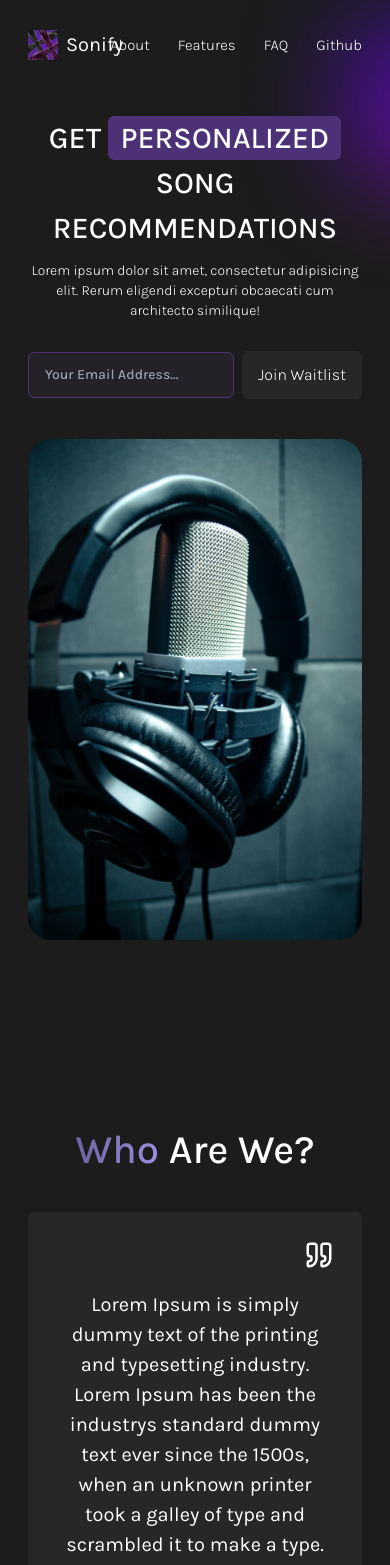
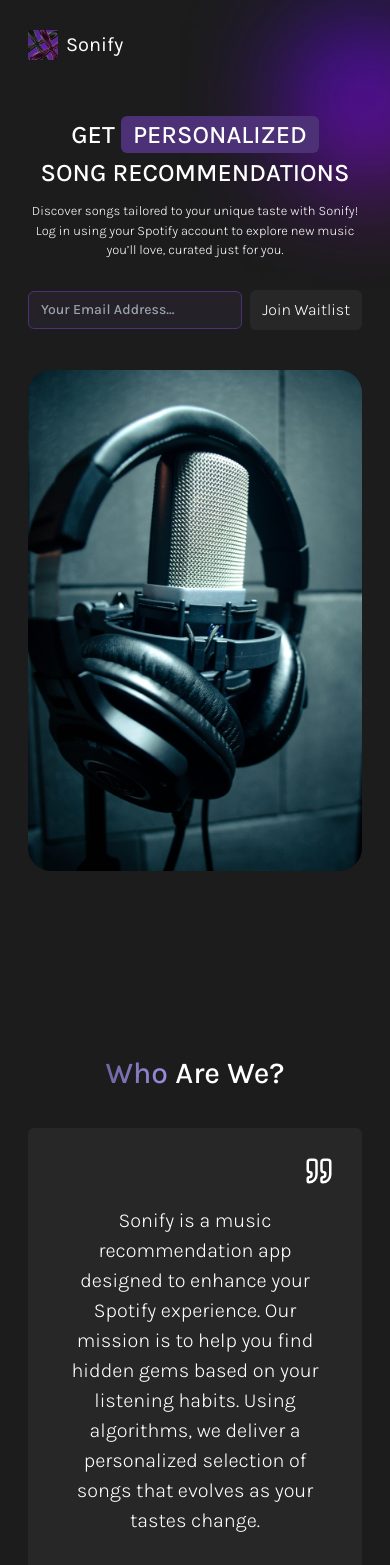
Before and after one commit to vivianzhou1288/sonify, a Next.js app: page / in a window 390 px wide. Shown: the top 1565 px of the page. Built offline with nearby package versions, Linux system fonts and the light colour scheme.

Commit message:
Make responsive

```diff
--- a/app/layout.js
+++ b/app/layout.js
@@ -4,7 +4,7 @@
 const karla = Karla({ subsets: ["latin"] });
 
 export const metadata = {
-  title: "Create Next App",
+  title: "Sonify",
   description: "Generated by create next app",
 };
 
--- a/app/page.js
+++ b/app/page.js
@@ -12,7 +12,11 @@
   return (
     <div className=" w-full overflow-hidden">
       <div className="relative max-w-[1280px] mx-auto px-7 sm:px-14">
-        <Image className="absolute right-[-220px] z-[-10]" src={Blur1} alt="" />
+        <Image
+          className="absolute right-[-160px] sm:right-[-220px] z-[-10]"
+          src={Blur1}
+          alt=""
+        />
         <Header />
         <Hero />
         <About />
--- a/components/About.jsx
+++ b/components/About.jsx
@@ -4,17 +4,16 @@
 const About = () => {
   return (
     <div className="py-40 text-center mt-5" id="about">
-      <h1 className="text-[40px] mb-8 font-medium">
+      <h1 className="text-[30px] sm:text-[40px] mb-8 font-medium">
         <span className="gradient">Who</span> Are We?
       </h1>
       <div className="bg-[#272728] flex flex-col py-7 px-7 rounded-md pb-16">
         <Quote className="self-end mb-5" size={30} />
-        <p className="text-[20px] md:text-[24px]">
-          Lorem Ipsum is simply dummy text of the printing and typesetting
-          industry. Lorem Ipsum has been the industrys standard dummy text ever
-          since the 1500s, when an unknown printer took a galley of type and
-          scrambled it to make a type. Lorem ipsum dolor sit amet the
-          consectetur adipisicing industrys consectetur.
+        <p className="text-[20px] md:text-[24px] font-light">
+          Sonify is a music recommendation app designed to enhance your Spotify
+          experience. Our mission is to help you find hidden gems based on your
+          listening habits. Using algorithms, we deliver a personalized
+          selection of songs that evolves as your tastes change.
         </p>
       </div>
     </div>
--- a/components/Faq.jsx
+++ b/components/Faq.jsx
@@ -18,7 +18,7 @@
 
   return (
     <div className="pb-40 text-center max-w-[900px] mx-auto mt-5" id="faq">
-      <h1 className="text-[40px] mb-8 font-medium">
+      <h1 className="text-[30px] sm:text-[40px] mb-8 font-medium">
         Frequently Asked Questions
       </h1>
       <div className="text-left">
--- a/components/Features.jsx
+++ b/components/Features.jsx
@@ -5,7 +5,7 @@
 const Features = () => {
   return (
     <div className="pb-40 text-center mt-5" id="features">
-      <h1 className="text-[40px] mb-8 font-medium">
+      <h1 className="text-[30px] sm:text-[40px] mb-8 font-medium">
         Elevate Your Playlist <span className="gradient">Using Sonify</span>
       </h1>
       <div className="flex flex-col md:flex-row gap-5 justify-center md:justify-around max-w-[1200px] mx-auto">
@@ -16,7 +16,7 @@
               Listening History
             </p>
             <p className="text-[16px] font-light leading-7">
-              Lorem ipsum dolor sit amet, consectetur adipiscing elit.
+              Get song suggestions based on your spotify listening history.
             </p>
           </div>
         </div>
@@ -24,21 +24,19 @@
           <div className="card-bg p-6 text-left">
             <Image src={mic} alt="Microphone" width={30} height={30} />
             <p className="pt-7 mb-2 text-[20px] font-medium">
-              Listening History
+              Fresh Discoveries
             </p>
             <p className="text-[16px] font-light leading-7">
-              Lorem ipsum dolor sit amet, consectetur adipiscing elit.
+              Get fresh song recommendations tailored to your taste.
             </p>
           </div>
         </div>
         <div className="relative w-full md:w-[240px] rounded-[20px] overflow-hidden">
           <div className="card-bg p-6 text-left">
             <Image src={mic} alt="Microphone" width={30} height={30} />
-            <p className="pt-7 mb-2 text-[20px] font-medium">
-              Listening History
-            </p>
+            <p className="pt-7 mb-2 text-[20px] font-medium">Quick Adds</p>
             <p className="text-[16px] font-light leading-7 pb-3">
-              Lorem ipsum dolor sit amet, consectetur adipiscing elit.
+              Easily add new favorite songs directly to your playlist.
             </p>
           </div>
         </div>
--- a/components/Footer.jsx
+++ b/components/Footer.jsx
@@ -4,13 +4,13 @@
   return (
     <div className="footer pt-6 pb-10 flex justify-between">
       <div className="flex gap-5">
-        <a className="text-[15px] font-light" href="#">
+        <a className="text-[15px] font-light" href="#about">
           About
         </a>
-        <a className="text-[15px] font-light" href="#">
+        <a className="text-[15px] font-light" href="#features">
           Features
         </a>
-        <a className="text-[15px] font-light" href="#">
+        <a className="text-[15px] font-light" href="#faq">
           FAQ
         </a>
       </div>
--- a/components/Header.jsx
+++ b/components/Header.jsx
@@ -9,7 +9,7 @@
         <Image src={logo} alt="" width={30} height={30} />
         <h2 className="text-[20px] sm:text-[26px]">Sonify</h2>
       </div>
-      <div className="flex gap-7">
+      <div className="hidden sm:flex gap-7">
         <a className="text-[15px] font-light" href="#about">
           About
         </a>
--- a/components/Hero.jsx
+++ b/components/Hero.jsx
@@ -6,7 +6,7 @@
   return (
     <div className="text-center md:text-left md:flex items-center justify-center md:justify-between gap-5 font-medium">
       <div className="">
-        <h1 className="text-[30px] sm:text-[35px] md:text-[38px] lg:text-[45px]">
+        <h1 className="text-[25px] sm:text-[35px] md:text-[30px] lg:text-[43px]">
           GET{" "}
           <span className="bg-[#4C3177] py-1 px-3 rounded-md ">
             PERSONALIZED
@@ -14,20 +14,21 @@
           <br />
           SONG RECOMMENDATIONS
         </h1>
-        <p className="max-w-[600px] mt-[10px] mb-[30px] font-light text-sm md:text-base">
-          Lorem ipsum dolor sit amet, consectetur adipisicing elit. Rerum
-          eligendi excepturi obcaecati cum architecto similique!
+        <p className="max-w-[600px] mt-[10px] mb-[30px] font-light text-[13px] md:text-sm lg:text-base">
+          Discover songs tailored to your unique taste with Sonify! Log in using
+          your Spotify account to explore new music you’ll love, curated just
+          for you.
         </p>
         <div className="flex justify-center mb-10 md:mb-0 md:justify-start gap-2 items-center">
           <input
             placeholder="Your Email Address..."
             required
             type="email"
-            className="bg-[rgba(165,_122,_255,_0.05)] outline-none border border-[#4C3177] rounded-md py-3 px-4 max-w-[300px] w-full text-sm"
+            className="bg-[rgba(165,_122,_255,_0.05)] outline-none border border-[#4C3177] rounded-md py-2 px-3 sm:py-3 sm:px-4 max-w-[300px] w-full text-sm"
           />
           <a
             href=""
-            className="shrink-0 bg-[#272728] py-3 px-4 rounded-md font-light"
+            className="shrink-0 bg-[#272728] py-2 px-3 sm:py-3 sm:px-4 rounded-md font-light"
           >
             Join Waitlist
           </a>
--- a/components/Join.jsx
+++ b/components/Join.jsx
@@ -3,11 +3,12 @@
 const Join = () => {
   return (
     <div className="text-center pb-40">
-      <h1 className="text-[40px] font-medium">
+      <h1 className="text-[30px] sm:text-[40px] mb-2 font-medium">
         Become Apart Of Sonify&apos;s Community
       </h1>
       <p className="font-light">
-        Join the waitlist by entering your email below
+        Get notified when we&apos;re live! Join our waitlist by sharing your
+        email below
       </p>
       <div className="flex justify-center mb-10 md:mb-0 gap-2 mt-10 items-center">
         <input
```
